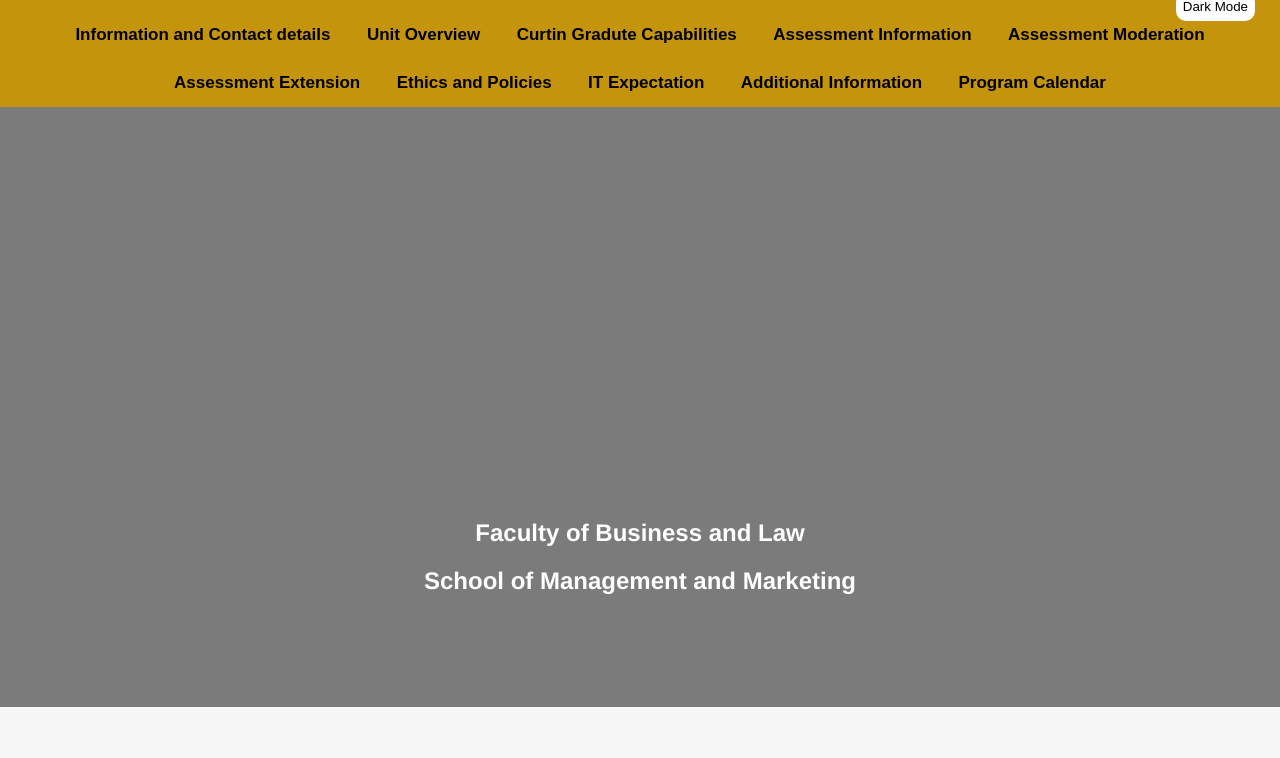
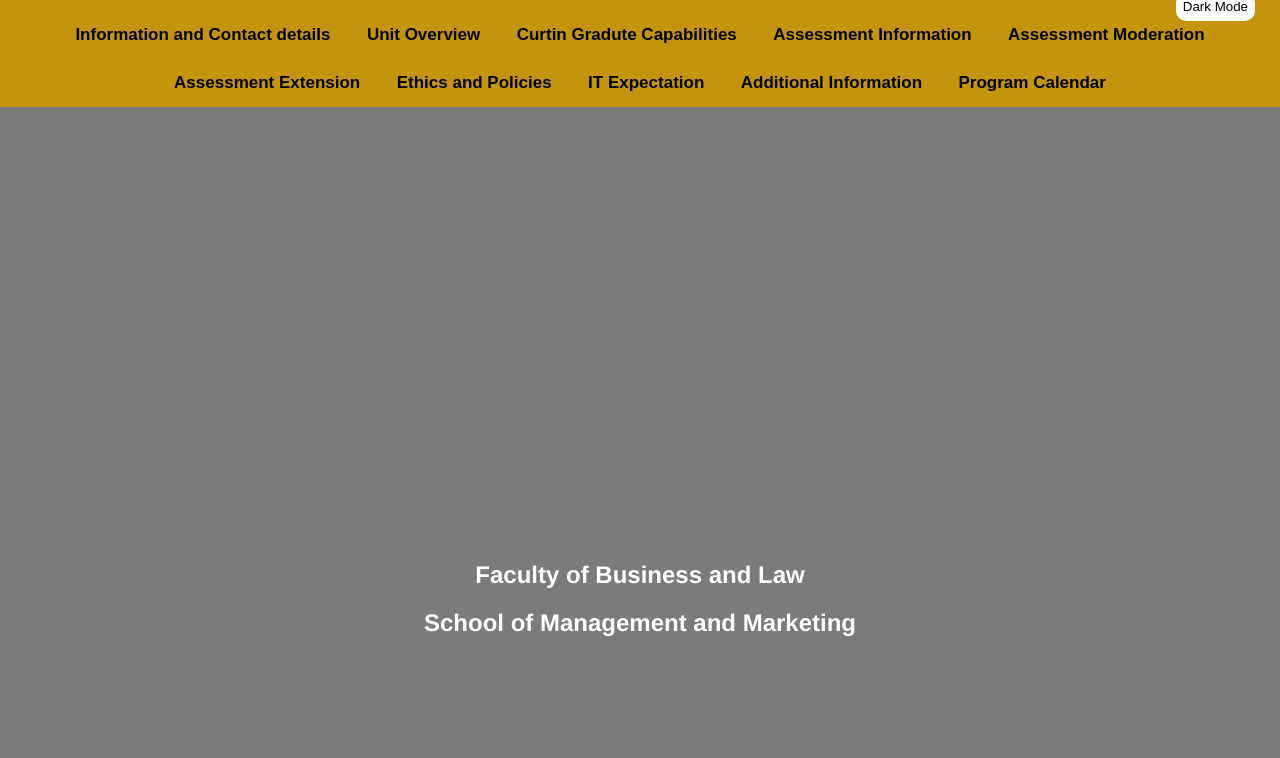
Before and after one commit to ziaismail/ziaismail.github.io, a plain HTML site: page index.html in a window 1280 px wide. Shown: the part 33-791 px from the top of the page. Drawn offline with Linux system fonts and the light colour scheme; a script that the page names is missing.

Commit message:
Update styling.css

```diff
--- a/css/styling.css
+++ b/css/styling.css
@@ -85,7 +85,7 @@
 
 #header {
 	background-image: linear-gradient(rgba(0, 0, 0, 0.5), rgba(0, 0, 0, 0.5)), url("../img/curtin-background.png");
-	height: 75vh;
+	height: 82vh;
 	background-repeat: no-repeat;
 	background-size: cover;
 	background-position: center;
```
